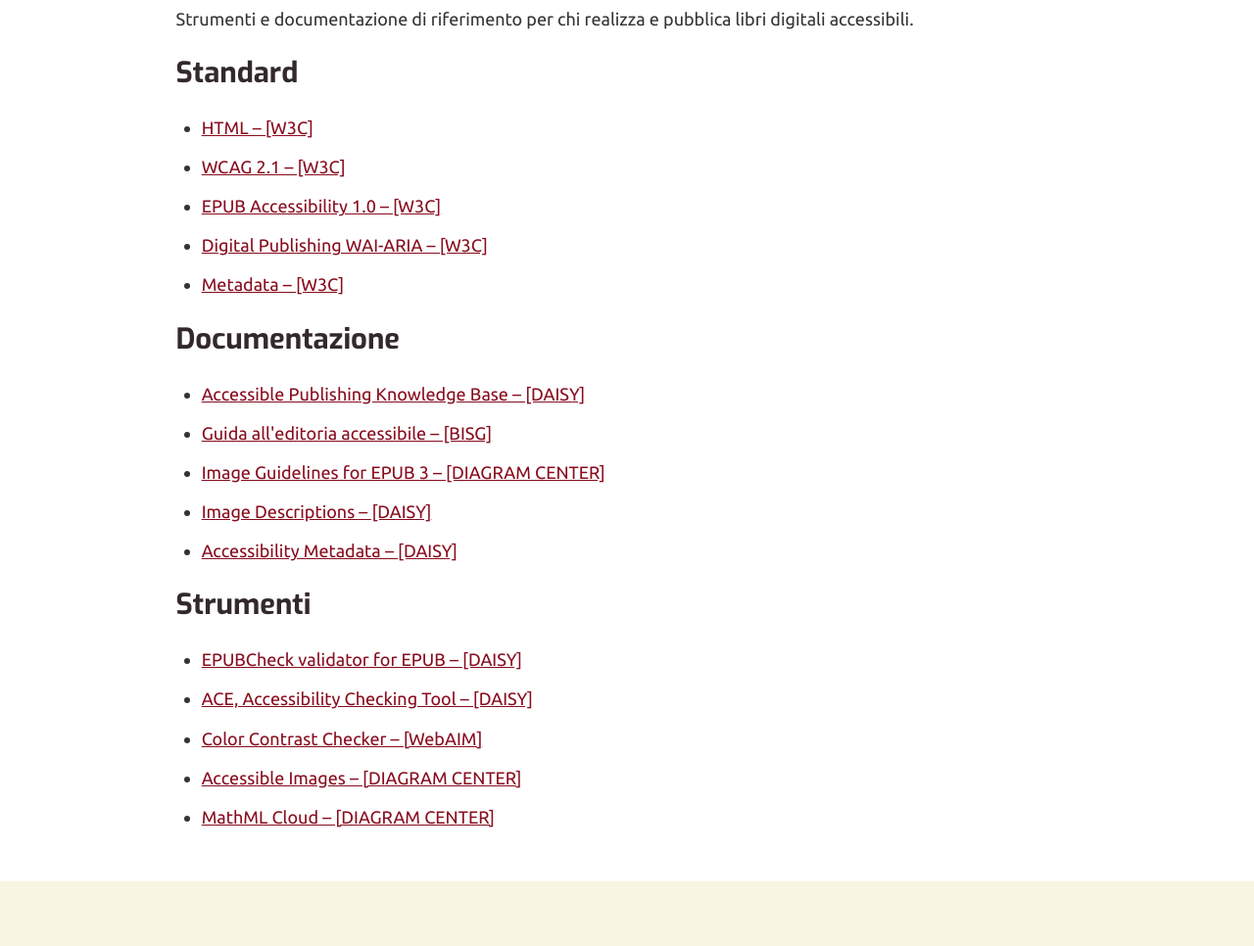
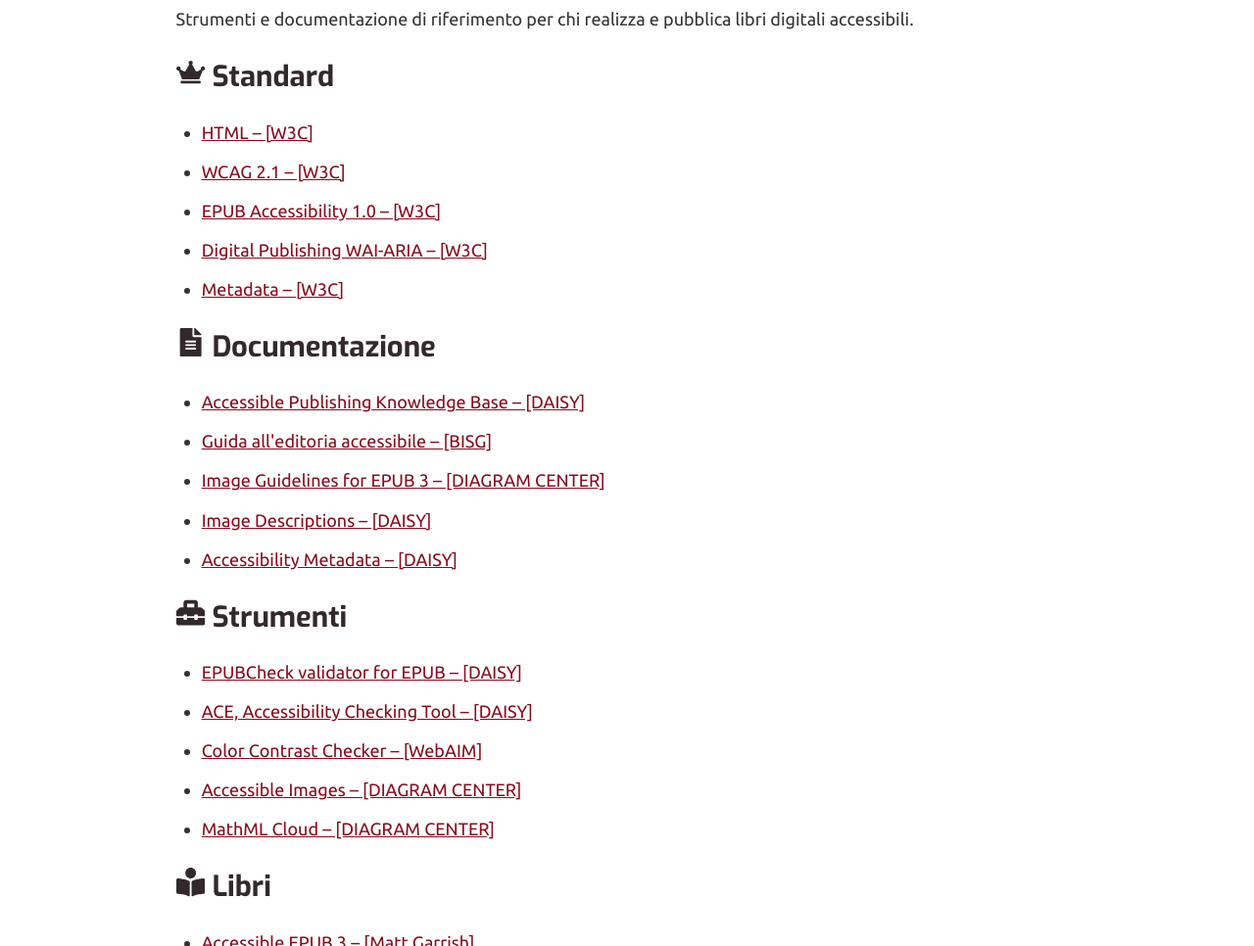
Before and after one commit to valeriatoti/ebook-accessibili, a Gatsby site: page /risorse in a window 1280 px wide. Shown: the part 274-1240 px from the top of the page at 98% size. Built offline with nearby package versions, Linux system fonts and the light colour scheme; Gatsby itself is replaced by a stand-in of ours.

Commit message:
update resource page

```diff
--- a/gatsby-config.js
+++ b/gatsby-config.js
@@ -10,8 +10,8 @@ module.exports = {
     {
       resolve: `gatsby-plugin-manifest`,
       options: {
-        name: 'Libri digitali accessibili',
-        short_name: 'ebook accessibili',
+        name: 'ebook accessibili',
+        short_name: 'ePubA11Y',
         lang: 'it',
         start_url: '/',
         background_color: '#155F6F',
--- a/src/pages/risorse.js
+++ b/src/pages/risorse.js
@@ -1,6 +1,8 @@
 import React from 'react'
 import Layout from '../components/layout'
 import SEO from '../components/SEO'
+import {  FaCrown, FaFileAlt, FaToolbox, FaBookReader } from 'react-icons/fa'
+
 
 const ResourcePage = () => (
     <Layout>
@@ -10,7 +12,7 @@ const ResourcePage = () => (
         />
         <h1>Risorse per gli editori</h1>
         <p>Strumenti e documentazione di riferimento per chi realizza e pubblica libri digitali accessibili.</p>
-        <h2>Standard</h2>
+        <h2><FaCrown /> Standard</h2>
         <ul>
             <li><a href="https://www.w3.org/TR/html/">HTML – [W3C]</a></li>
             <li><a href="https://www.w3.org/Translations/WCAG21-it/">WCAG 2.1 – [W3C]</a></li>
@@ -18,7 +20,7 @@ const ResourcePage = () => (
             <li><a href="https://www.w3.org/TR/2017/REC-dpub-aria-1.0-20171214/">Digital Publishing WAI-ARIA – [W3C]</a></li>
             <li><a href="https://www.w3.org/Submission/2017/SUBM-epub-a11y-20170125/#sec-disc-package">Metadata – [W3C]</a></li>
         </ul>
-        <h2>Documentazione</h2>
+        <h2><FaFileAlt /> Documentazione</h2>
         <ul>
             <li><a href="http://kb.daisy.org/publishing/docs/">Accessible Publishing Knowledge Base – [DAISY]</a></li>
             <li><a href="https://www.vitalsource.com/products/guida-di-riferimento-rapido-all-39-editoria-bisg-the-book-industry-study-vbisgaccessibilityit">Guida all'editoria accessibile – [BISG]</a></li>
@@ -26,7 +28,7 @@ const ResourcePage = () => (
             <li><a href="http://kb.daisy.org/publishing/docs/html/images.html">Image Descriptions – [DAISY]</a></li>
             <li><a href="http://kb.daisy.org/publishing/docs/metadata/schema-org.html">Accessibility Metadata – [DAISY]</a></li>
         </ul>
-        <h2>Strumenti</h2>
+        <h2><FaToolbox /> Strumenti</h2>
         <ul>
             <li><a href="https://github.com/w3c/epubcheck">EPUBCheck validator for EPUB – [DAISY]</a></li>
             <li><a href="https://inclusivepublishing.org/toolbox/accessibility-checker/">ACE, Accessibility Checking Tool – [DAISY]</a></li>
@@ -34,6 +36,10 @@ const ResourcePage = () => (
             <li><a href="http://diagramcenter.org/making-images-accessible.html">Accessible Images – [DIAGRAM CENTER]</a></li>
             <li><a href="https://mathmlcloud.org/">MathML Cloud – [DIAGRAM CENTER]</a></li>
         </ul>
+        <h2><FaBookReader /> Libri</h2>
+        <ul>
+            <li><a href="https://amzn.to/2GrnU5o">Accessible EPUB 3 – [Matt Garrish]</a></li>
+        </ul>
     </Layout>
 )
 
```
Lines whose indentation alone changed are shown as unchanged.
